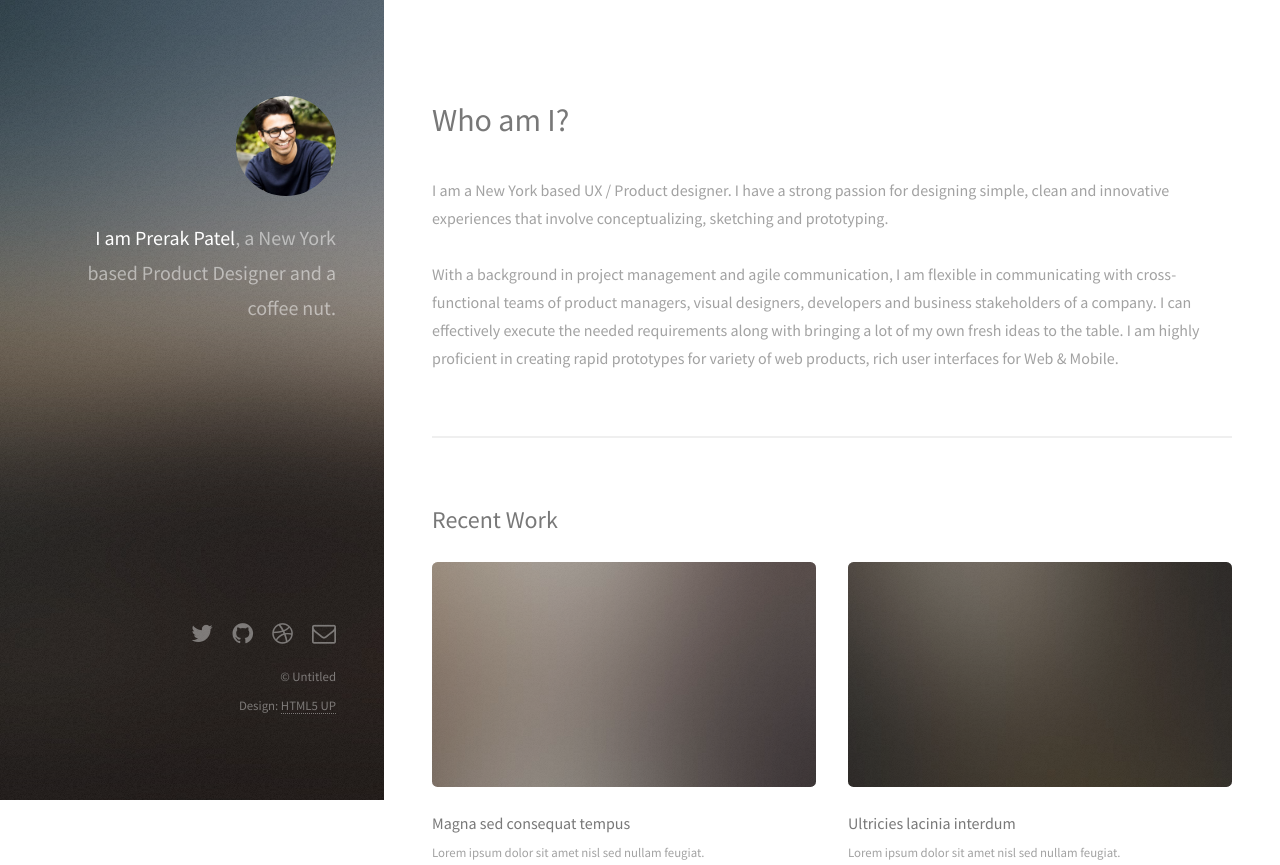
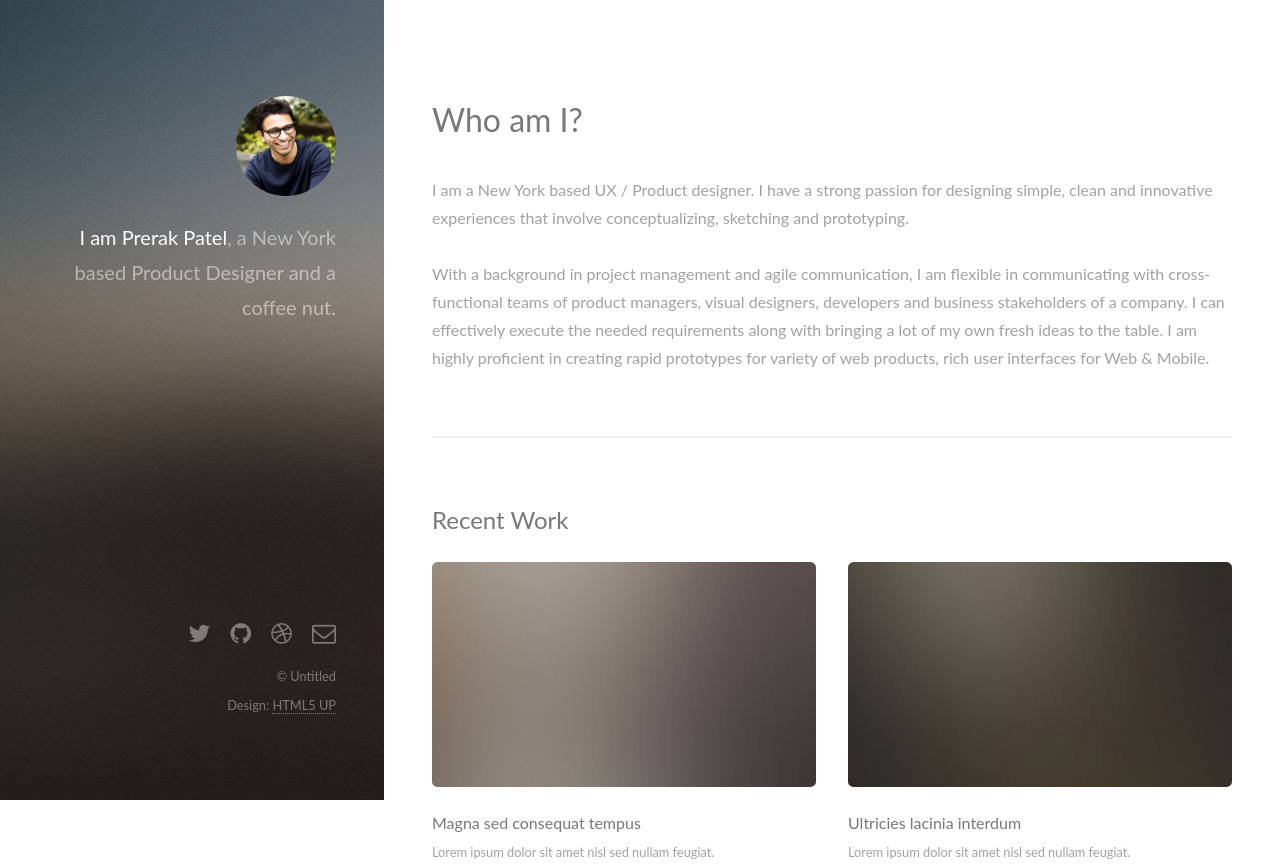
Before and after one commit to prerakpatel/github.io, a plain HTML site: page index.html in a window 1280 px wide. Shown: the top 865 px of the page. Drawn offline with Linux system fonts and the light colour scheme.

Commit message:
CSS font changes

```diff
--- a/css/style.css
+++ b/css/style.css
@@ -28,7 +28,7 @@
 
 	body, input, select, textarea {
 		color: #a2a2a2;
-		font-family: "Source Sans Pro", Helvetica, sans-serif;
+		font-family: 'Lato', Helvetica, sans-serif;
 		font-size: 16pt;
 		font-weight: 400;
 		line-height: 1.75em;
```
